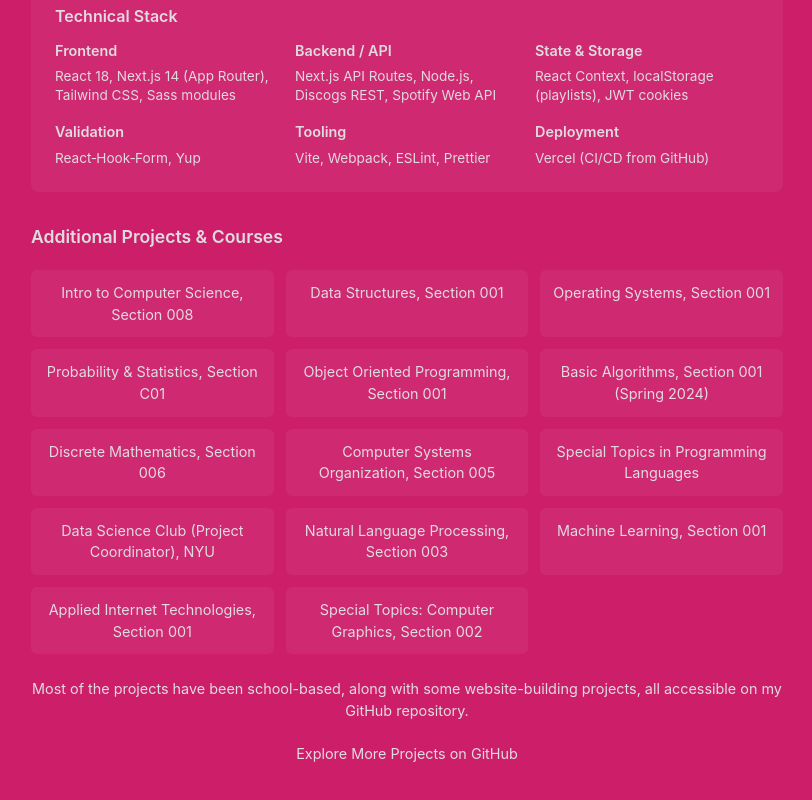
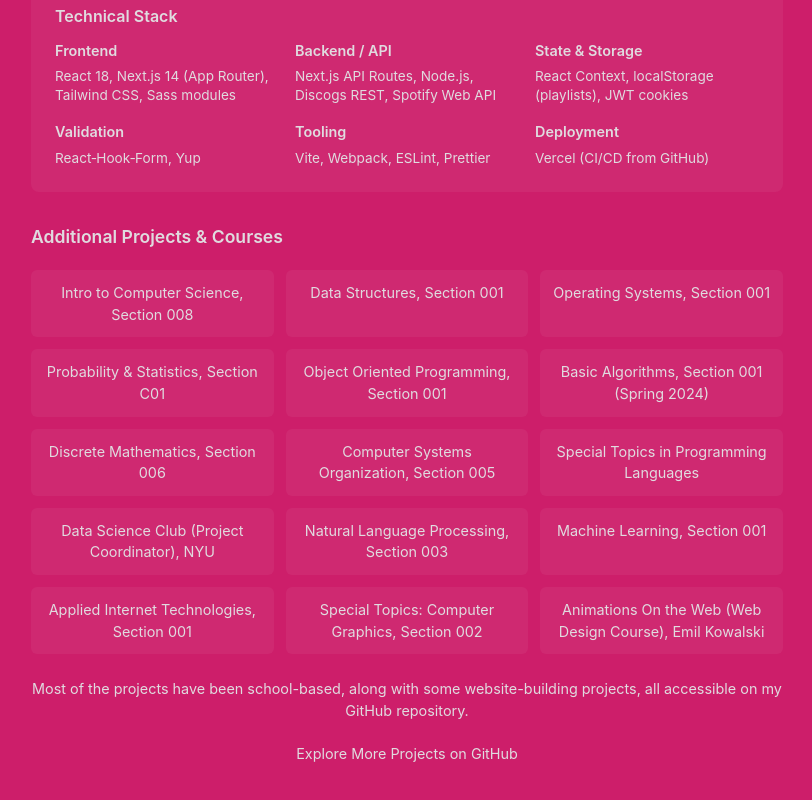
Before and after one commit to jojo66089/joshuaPortfolio, a Nuxt app: page /projects in a window 1280 px wide. Shown: the part 2370-3170 px from the top of the page, without its empty margins (233-1045 px from the left). Built offline with nearby package versions, Linux system fonts and the light colour scheme.

Commit message:
Update changes to projects & Courses taken pt 2

```diff
--- a/pages/projects.vue
+++ b/pages/projects.vue
@@ -246,6 +246,7 @@ const route = useRoute()
         <div class="course-item">Machine Learning, Section 001</div>
         <div class="course-item">Applied Internet Technologies, Section 001</div>
         <div class="course-item">Special Topics: Computer Graphics, Section 002</div>
+        <div class="course-item">Animations On the Web (Web Design Course), Emil Kowalski</div>
       </div>
 
       <div class="github-section">
```
